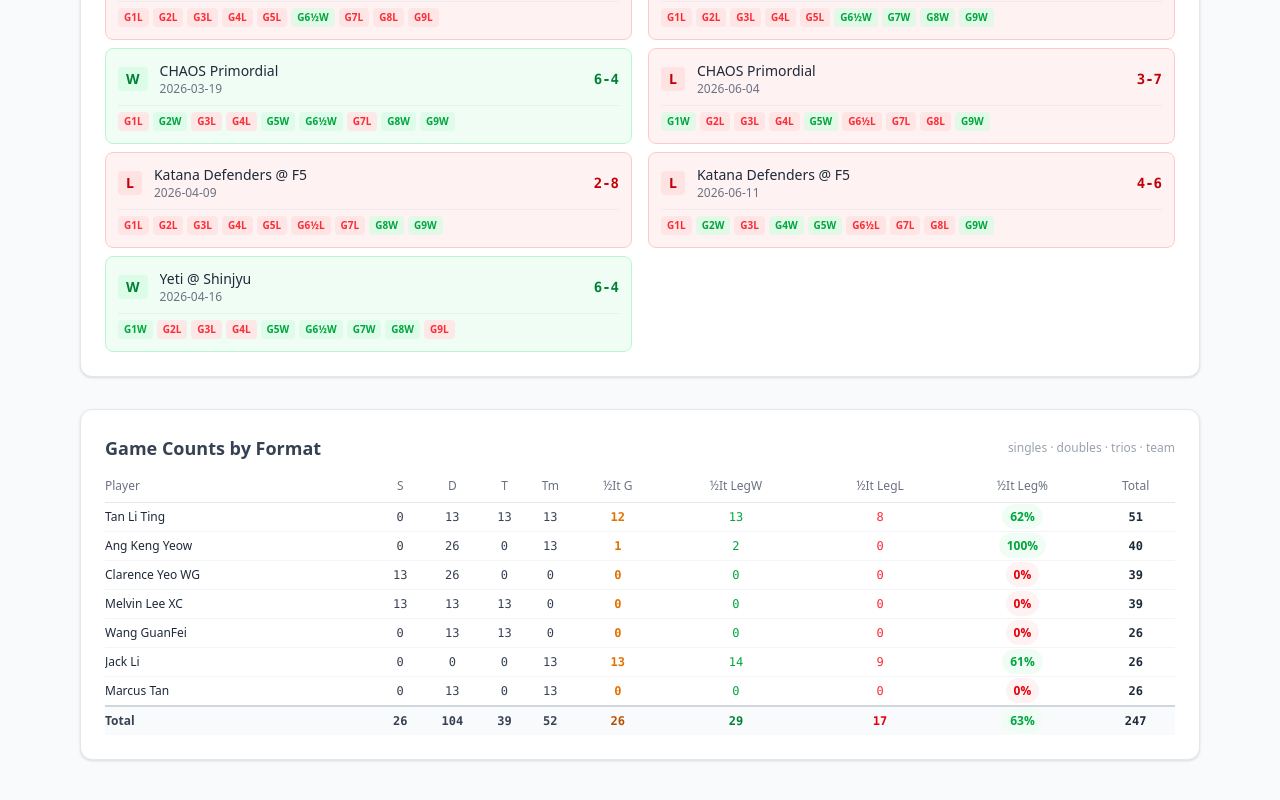
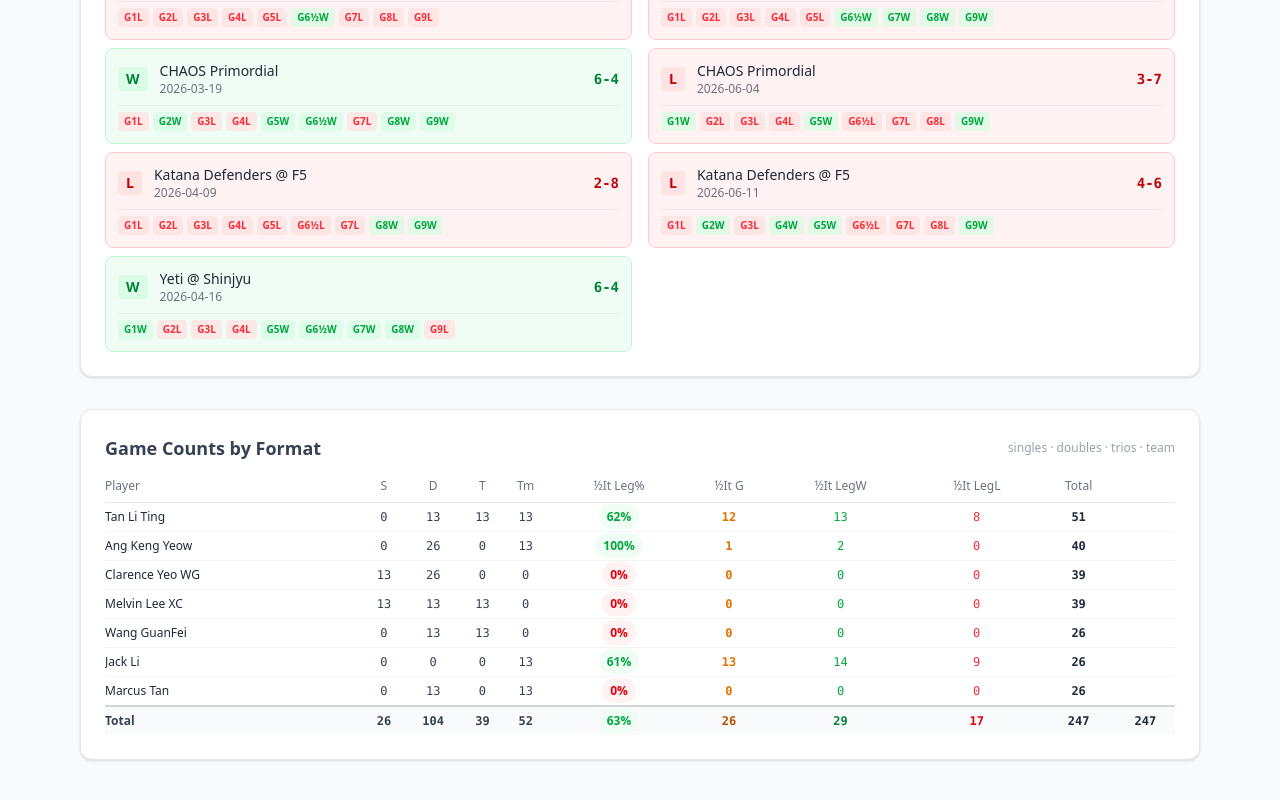
Before and after one commit to angkengyeow/thirstdayatdb, a React (Vite) app in the folder thirstdayatdb/: page / in a window 1280 px wide. Shown: the part 1572-2372 px from the top of the page. Built offline with nearby package versions, Linux system fonts and the light colour scheme; no server answers.

Commit message:
Bud run changes (2026-06-13T10:14:23.746Z)

```diff
--- a/thirstdayatdb/src/pages/DashboardPage.tsx
+++ b/thirstdayatdb/src/pages/DashboardPage.tsx
@@ -505,10 +505,10 @@ function GameFormatTotals({ players, matchSessions }: { players: any[]; matchSes
               {formatOrder.map(f => (
                 <th key={f} className="pb-2 font-medium text-center" title={f}>{formatLabels[f]}</th>
               ))}
+              <th className="pb-2 font-medium text-center" title="Half-It leg win percentage">½It Leg%</th>
               <th className="pb-2 font-medium text-center" title="Half-It games">½It G</th>
               <th className="pb-2 font-medium text-center" title="Half-It legs won">½It LegW</th>
               <th className="pb-2 font-medium text-center" title="Half-It legs lost">½It LegL</th>
-              <th className="pb-2 font-medium text-center" title="Half-It leg win percentage">½It Leg%</th>
               <th className="pb-2 font-medium text-center">Total</th>
             </tr>
           </thead>
@@ -524,10 +524,10 @@ function GameFormatTotals({ players, matchSessions }: { players: any[]; matchSes
                   {formatOrder.map(f => (
                     <td key={f} className="py-1.5 text-center font-mono text-gray-700">{formatCounts[f] || 0}</td>
                   ))}
+                  <td className="py-1.5 text-center"><WinBadge pct={halfItLegPct} /></td>
                   <td className="py-1.5 text-center font-mono font-semibold text-amber-600">{halfItGames}</td>
                   <td className="py-1.5 text-center font-mono text-green-600">{halfItLegsWon}</td>
                   <td className="py-1.5 text-center font-mono text-red-500">{halfItLegsLost}</td>
-                  <td className="py-1.5 text-center"><WinBadge pct={halfItLegPct} /></td>
                   <td className="py-1.5 text-center font-mono font-bold text-gray-800">{total}</td>
                 </tr>
               );
@@ -538,14 +538,15 @@ function GameFormatTotals({ players, matchSessions }: { players: any[]; matchSes
               {formatOrder.map(f => (
                 <td key={f} className="py-1.5 text-center font-mono text-gray-700">{formatTotals[f] || 0}</td>
               ))}
-              <td className="py-1.5 text-center font-mono font-bold text-amber-700">{totalHalfItGames}</td>
-              <td className="py-1.5 text-center font-mono font-bold text-green-700">{totalHalfItLegsWon}</td>
-              <td className="py-1.5 text-center font-mono font-bold text-red-600">{totalHalfItLegsLost}</td>
               <td className="py-1.5 text-center font-bold">
                 <WinBadge pct={(totalHalfItLegsWon + totalHalfItLegsLost) > 0
                   ? Math.round((totalHalfItLegsWon / (totalHalfItLegsWon + totalHalfItLegsLost)) * 100)
                   : 0} />
               </td>
+              <td className="py-1.5 text-center font-mono font-bold text-amber-700">{totalHalfItGames}</td>
+              <td className="py-1.5 text-center font-mono font-bold text-green-700">{totalHalfItLegsWon}</td>
+              <td className="py-1.5 text-center font-mono font-bold text-red-600">{totalHalfItLegsLost}</td>
+              <td className="py-1.5 text-center font-mono font-bold text-gray-800">{allFormatTotal}</td>
               <td className="py-1.5 text-center font-mono font-bold text-gray-800">{allFormatTotal}</td>
             </tr>
           </tbody>
```
